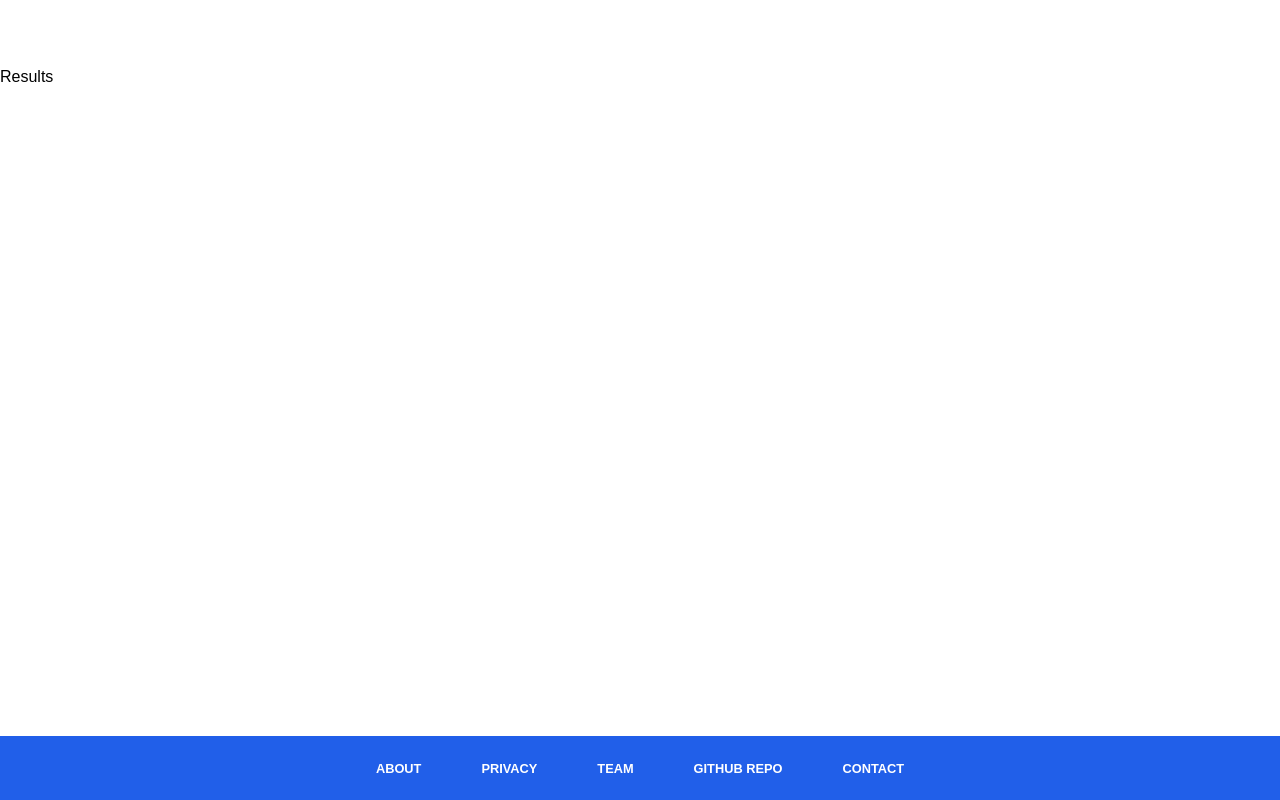
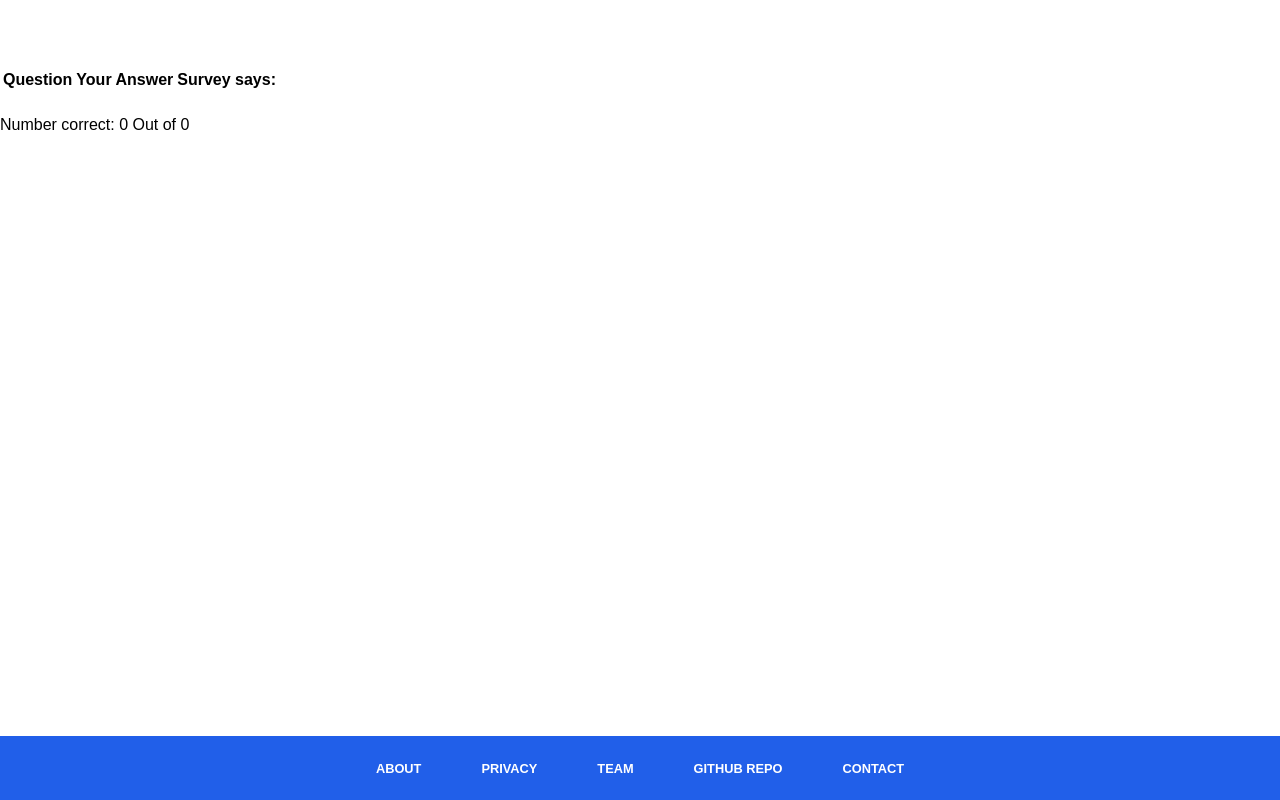
Before and after one commit to chingu-voyage4/Bears-Team-0-App, a React (Create React App) app: page /results in a window 1280 px wide. Built offline with nearby package versions, Linux system fonts and the light colour scheme; no server answers.

Commit message:
fix buggy results page

```diff
--- a/src/actions/quizzes.js
+++ b/src/actions/quizzes.js
@@ -1,11 +1,6 @@
 import axios from 'axios';
-import mockFetch from '../mockFetch/mockFetch';
 import { quizTypes, takeQuizTypes } from './types';
 const {
-  REQUEST_ALL_QUIZZES,
-  RECEIVE_ALL_QUIZZES,
-  REQUEST_YOUR_QUIZZES,
-  RECEIVE_YOUR_QUIZZES,
   CHANGE_TITLE,
   CHANGE_DESCRIPTION,
   SUBMIT_QUIZ_START,
--- a/src/components/Results/Results.js
+++ b/src/components/Results/Results.js
@@ -1,15 +1,69 @@
 import React, { Component } from 'react';
+import { connect } from 'react-redux';
 
 class Results extends Component {
   render() {
+    const { questions, answers } = this.props;
     const resultsStyle = {
       position: 'absolute',
       top: '64px'
     };
-
-    return <div style={resultsStyle}>Results</div>;
+    const quizTaken = answers.length === questions.length;
+    let numberCorrect;
+    let numberOfQuestions;
+    if (quizTaken) {
+      numberCorrect = questions.reduce((numCorrect, question, index) => {
+        return answers[index].answer ===
+          question.options.filter(e => e.correct)[0].val
+          ? numCorrect + 1
+          : numCorrect;
+      }, 0);
+      numberOfQuestions = questions.length;
+    }
+    return (
+      <div style={resultsStyle}>
+        <table>
+          {quizTaken ? (
+            <thead>
+              <tr>
+                <th>Question</th>
+                <th>Your Answer</th>
+                <th>Survey says:</th>
+              </tr>
+            </thead>
+          ) : null}
+          <tbody>
+            {quizTaken
+              ? questions.map((question, index) => {
+                  const givenQuestion = question.question;
+                  const yourAnswer = answers[index].answer;
+                  const correctAnswer = question.options.filter(
+                    e => e.correct
+                  )[0].val;
+                  return (
+                    <tr>
+                      <td>{givenQuestion}</td>
+                      <td>{yourAnswer}</td>
+                      <td>{correctAnswer}</td>
+                    </tr>
+                  );
+                })
+              : `Quiz Not taken yet!`}
+          </tbody>
+        </table>
+        <p>
+          {quizTaken
+            ? `Number correct: ${numberCorrect} Out of ${numberOfQuestions}`
+            : null}
+        </p>
+      </div>
+    );
   }
 }
 
-export default Results;
-// export default connect(state => {}, {})(Results);
+export default connect(state => {
+  return {
+    questions: state.takeQuizzes.questions,
+    answers: state.takeQuizzes.answers
+  };
+}, {})(Results);
--- a/src/reducers/takeQuizPageReducer.js
+++ b/src/reducers/takeQuizPageReducer.js
@@ -17,7 +17,6 @@ const initialState = {
 };
 
 export default (state = initialState, action) => {
-  console.log('action is: ', action);
   switch (action.type) {
     case RECEIVE_QUIZ:
       return {
@@ -39,11 +38,11 @@ export default (state = initialState, action) => {
             : 0
       };
     case FINISH_QUIZ:
-      alert('finishing quiz');
-      return state;
+      return { ...state, questionCursor: 0 };
     case FETCH_SPECIFIC_QUIZ:
       return {
         ...state,
+        answers: [],
         questions: action.payload.questions || []
       };
     default:
```
